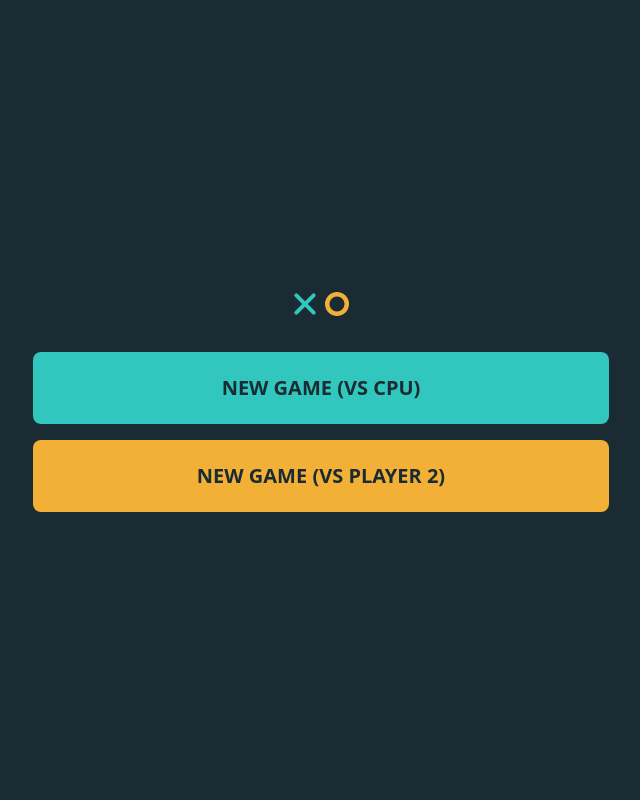
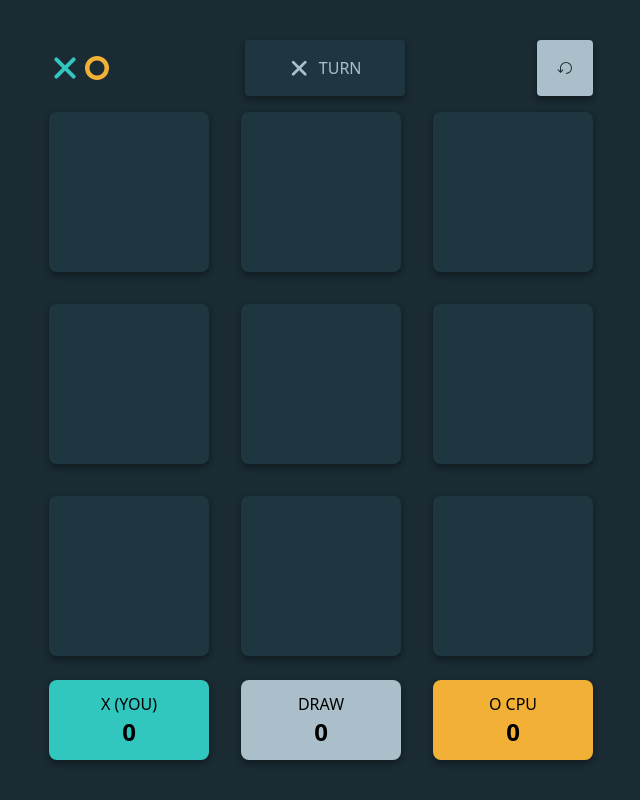
Before and after one commit to alvaromd99/tic-tac-toe, a React (Vite) app: page / in a window 1280 px wide. Shown: the whole page, without its empty margins (319-959 px from the left). Built offline with nearby package versions, Linux system fonts and the light colour scheme.

Commit message:
make basic Ai and add the comp and custom hook for it

```diff
--- a/src/App.jsx
+++ b/src/App.jsx
@@ -2,9 +2,12 @@ import './App.css'
 import { useState } from 'react'
 import { GameSelector } from './components/selector/GameSelector'
 import { PlayerMode } from './components/gameModes/PlayerMode'
+import { CpuMode } from './components/gameModes/CpuMode'
+
+// TODO Make a back btn so we can go back to the menu and make cpu
 
 function App() {
-	const [gameMode, setGameMode] = useState(null)
+	const [gameMode, setGameMode] = useState('cpu') // <- Null
 
 	const changeGameMode = (mode) => {
 		setGameMode(mode)
@@ -14,7 +17,7 @@ function App() {
 		<div className='bg-darkBlue min-h-screen flex items-center justify-center'>
 			{gameMode === null && <GameSelector changeGameMode={changeGameMode} />}
 			{gameMode === 'player' && <PlayerMode />}
-			{gameMode === 'cpu' && <h1>CPU MODE</h1>}
+			{gameMode === 'cpu' && <CpuMode />}
 		</div>
 	)
 }
--- /dev/null
+++ b/src/components/gameModes/CpuMode.jsx
@@ -0,0 +1,16 @@
+import Header from '../header/Header'
+import Board from '../board/Board'
+import Footer from '../footer/Footer'
+import { UseCpuBoard } from '../../hooks/UseCpuBoard'
+
+export const CpuMode = () => {
+	const { turn, board, updateBoard, results, resetGame } = UseCpuBoard()
+
+	return (
+		<div className='flex flex-col gap-4'>
+			<Header turn={turn} resetGame={resetGame} />
+			<Board board={board} updateBoard={updateBoard} />
+			<Footer results={results} />
+		</div>
+	)
+}
--- a/src/components/logic/board.js
+++ b/src/components/logic/board.js
@@ -14,3 +14,19 @@ export const checkWinner = (board) => {
 export const checkEndGame = (board) => {
 	return board.every((square) => square !== null)
 }
+
+export const getPossibleMoves = (board) => {
+	return board.reduce((moves, square, index) => {
+		if (!square) {
+			moves.push(index)
+		}
+		return moves
+	}, [])
+}
+
+export const getRandomEmptyIndex = (board) => {
+	const possibleMoves = getPossibleMoves(board)
+	const randomIndex = Math.floor(Math.random() * possibleMoves.length)
+
+	return possibleMoves[randomIndex]
+}
--- /dev/null
+++ b/src/hooks/UseCpuBoard.jsx
@@ -0,0 +1,69 @@
+import { useState, useEffect } from 'react'
+import { TURNS, initialResults, initialState } from '../constants/constants'
+import {
+	checkWinner,
+	checkEndGame,
+	getRandomEmptyIndex,
+} from '../components/logic/board'
+
+export const UseCpuBoard = () => {
+	const [board, setBoard] = useState(initialState)
+	const [winner, setWinner] = useState(null)
+
+	const [turn, setTurn] = useState(TURNS.X)
+	const [results, setResults] = useState(initialResults)
+
+	useEffect(() => {
+		if (turn === TURNS.O && winner === null) {
+			// It's the AI's turn, make a move after a short delay (simulating thinking time)
+			const delay = setTimeout(() => {
+				const emptyIndex = getRandomEmptyIndex(board)
+				updateBoard(emptyIndex, TURNS.O)
+				clearTimeout(delay)
+			}, 500)
+		}
+		// eslint-disable-next-line react-hooks/exhaustive-deps
+	}, [turn, winner, board])
+
+	const updateBoard = (index) => {
+		if (board[index] || winner) return
+
+		const newBoard = [...board]
+		newBoard[index] = turn
+
+		setBoard(newBoard)
+		updateTurn(turn)
+
+		const newWinner = checkWinner(newBoard)
+		if (newWinner) {
+			setWinner(newWinner)
+			updateResults(newWinner)
+		} else if (checkEndGame(newBoard)) {
+			const draw = false
+			setWinner(draw)
+			updateResults(draw)
+		}
+	}
+
+	const resetGame = () => {
+		setBoard(initialState)
+		setTurn(TURNS.X)
+		setWinner(null)
+	}
+
+	const updateTurn = (turn) => {
+		const newTurn = turn === TURNS.X ? TURNS.O : TURNS.X
+		setTurn(newTurn)
+	}
+
+	const updateResults = (winner) => {
+		setResults((prevResults) => ({
+			...prevResults,
+			X: winner === TURNS.X ? prevResults.X + 1 : prevResults.X,
+			O: winner === TURNS.O ? prevResults.O + 1 : prevResults.O,
+			D: winner === false ? prevResults.D + 1 : prevResults.D,
+		}))
+	}
+
+	return { board, updateBoard, winner, turn, results, resetGame }
+}
```
